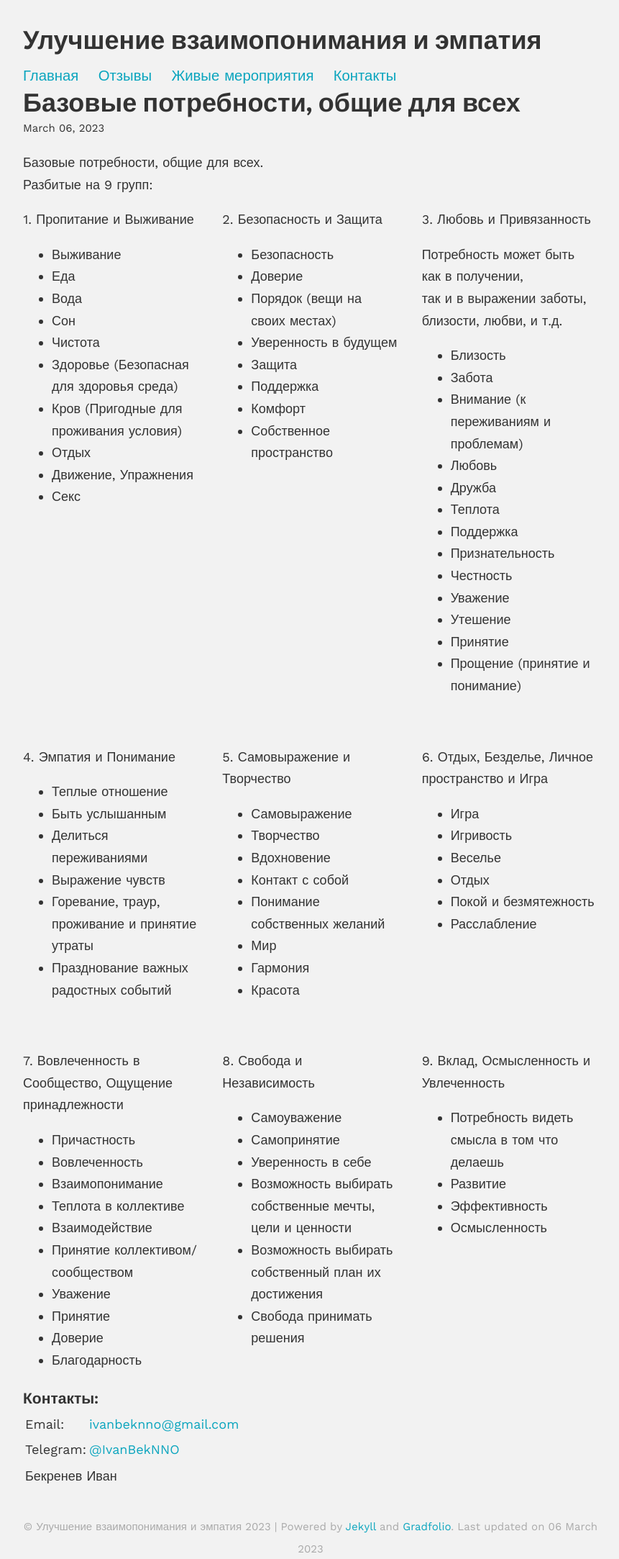
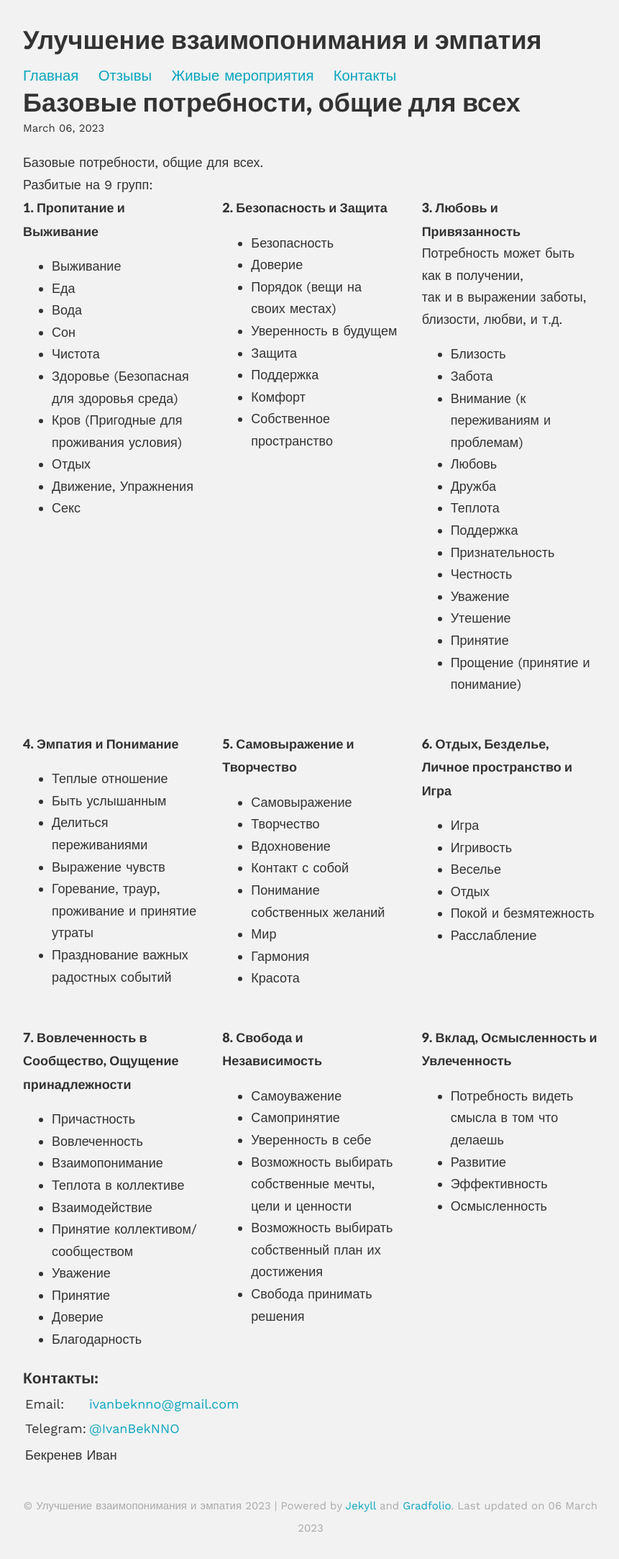
Before and after one commit to ivanbeknno/ivanbeknno, a Jekyll site: the page built from _posts/2023-03-06-needs-list-9.html, in a window 1280 px wide. Shown: the whole page at 72% size, without its empty margins (208-1069 px from the left). Built offline with Jekyll 4.4.1, drawn with Linux system fonts in a browser that asks for light colours; nearby versions of some CDN libraries; after the commit the page ends 2138 px from its top, so only the background shows below that.

```diff
--- a/_posts/2023-03-06-needs-list-9.html
+++ b/_posts/2023-03-06-needs-list-9.html
@@ -11,7 +11,7 @@ permalink: /needs/
 <div class="gallery">
 
   <div>
-  	<p>1. Пропитание и Выживание</p>
+  	<h4>1. Пропитание и Выживание</h4>
   	<ul>
   		<li>Выживание</li>
   		<li>Еда</li>
@@ -27,7 +27,7 @@ permalink: /needs/
   </div>
 
   <div>
-  	<p>2. Безопасность и Защита</p>
+  	<h4>2. Безопасность и Защита</h4>
   	<ul>
   		<li>Безопасность</li>
   		<li>Доверие</li>
@@ -41,7 +41,7 @@ permalink: /needs/
   </div>
 
   <div>
-  	<p>3. Любовь и Привязанность</p>
+  	<h4>3. Любовь и Привязанность</h4>
     Потребность может быть<br>
     как в получении,<br>
     так и в выражении заботы, близости, любви, и т.д.
@@ -63,7 +63,7 @@ permalink: /needs/
   </div>
 
   <div>
-  	<p>4. Эмпатия и Понимание</p>
+  	<h4>4. Эмпатия и Понимание</h4>
   	<ul>
   		<li>Теплые отношение</li>
   		<li>Быть услышанным</li>
@@ -75,7 +75,7 @@ permalink: /needs/
   </div>
 
   <div>
-  	<p>5. Самовыражение и Творчество</p>
+  	<h4>5. Самовыражение и Творчество</h4>
   	<ul>
   		<li>Самовыражение</li>
   		<li>Творчество</li>
@@ -89,7 +89,7 @@ permalink: /needs/
   </div>
 
   <div>
-  	<p>6. Отдых, Безделье, Личное пространство и Игра</p>
+  	<h4>6. Отдых, Безделье, Личное пространство и Игра</h4>
   	<ul>
   		<li>Игра</li>
   		<li>Игривость</li>
@@ -101,7 +101,7 @@ permalink: /needs/
   </div>
 
   <div>
-  	<p>7. Вовлеченность в Сообщество, Ощущение принадлежности</p>
+  	<h4>7. Вовлеченность в Сообщество, Ощущение принадлежности</h4>
   	<ul>
   		<li>Причастность</li>
   		<li>Вовлеченность</li>
@@ -117,7 +117,7 @@ permalink: /needs/
   </div>
 
   <div>
-  	<p>8. Свобода и Независимость</p>
+  	<h4>8. Свобода и Независимость</h4>
   <ul>
   	<li>Самоуважение</li>
   	<li>Самопринятие</li>
@@ -129,7 +129,7 @@ permalink: /needs/
   </div>
 
   <div>
-  	<p>9. Вклад, Осмысленность и Увлеченность</p>
+  	<h4>9. Вклад, Осмысленность и Увлеченность</h4>
   	<ul>
   		<li>Потребность видеть смысла в том что делаешь</li>
   		<li>Развитие</li>
```
